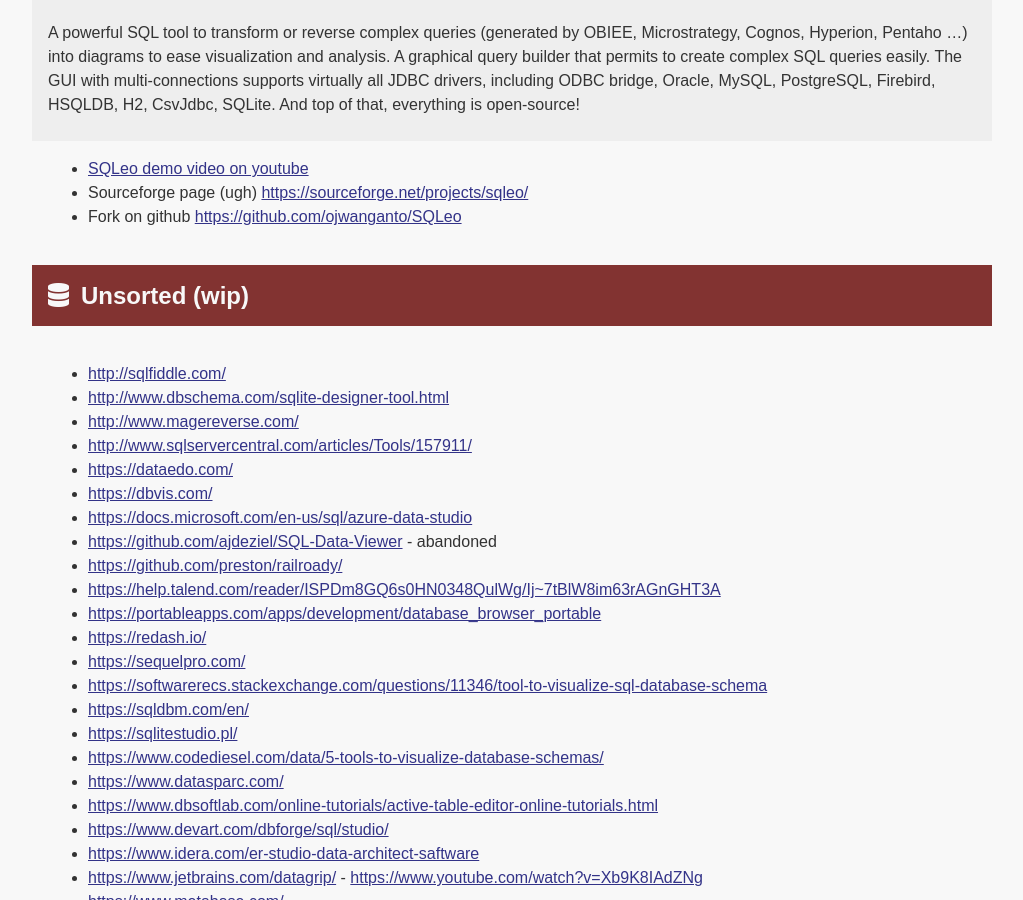
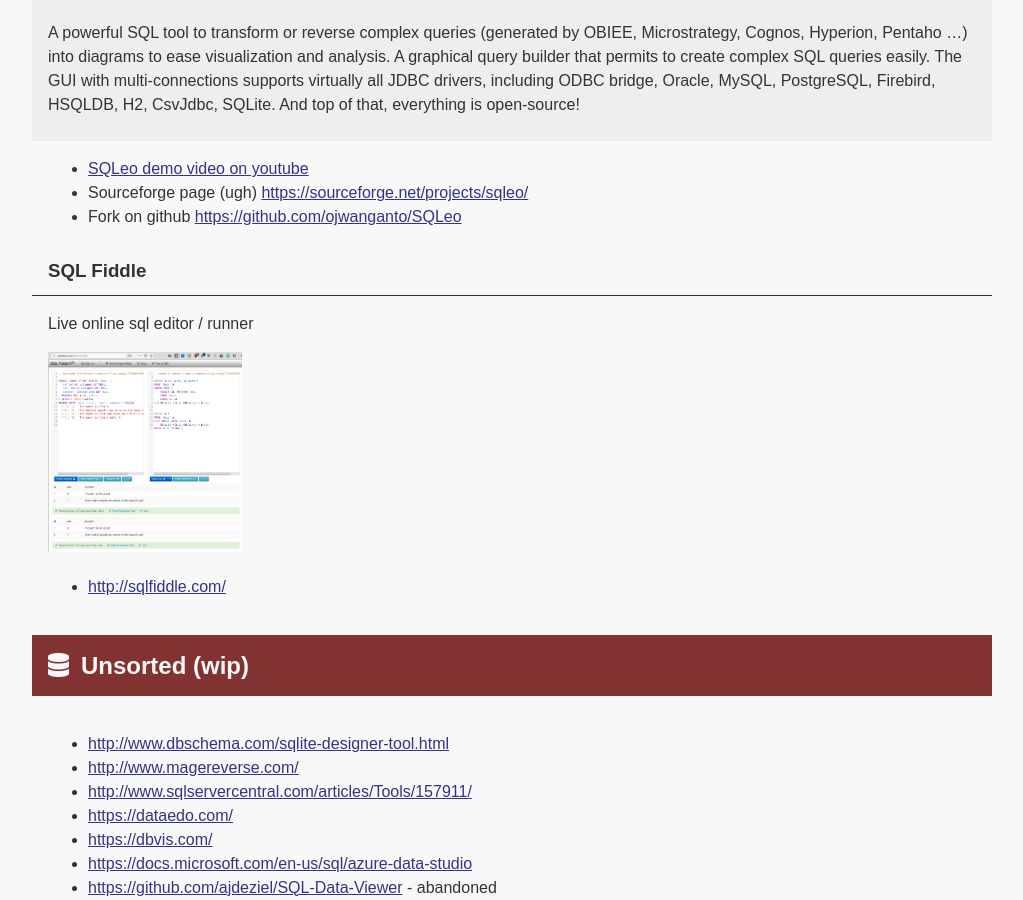
Before and after one commit to timabell/schema-explorer, a Jekyll site: the page built from _posts/2019-06-10-database-tools-you-didnt-know-about.md, in a window 1280 px wide and 900 px high, scrolled down 3301 px. Shown: the whole window, without its empty margins (128-1151 px from the left). Built offline with Jekyll 4.4.1, drawn with Linux system fonts in a browser that asks for light colours; nearby versions of some CDN libraries.

Commit message:
tools - sqlfiddle info & screenshot

```diff
--- a/_posts/2019-06-10-database-tools-you-didnt-know-about.md
+++ b/_posts/2019-06-10-database-tools-you-didnt-know-about.md
@@ -117,9 +117,17 @@
 * Sourceforge page (ugh) <https://sourceforge.net/projects/sqleo/>
 * Fork on github <https://github.com/ojwanganto/SQLeo>
 
+
+### SQL Fiddle
+
+Live online sql editor / runner
+
+![SQL Fiddle screenshot](/blog/img/tools/sqlfiddle-screenshot.png){:height="200px"}
+
+* <http://sqlfiddle.com/>
+
 ## Unsorted (wip)
 
-* <http://sqlfiddle.com/>
 * <http://www.dbschema.com/sqlite-designer-tool.html>
 * <http://www.magereverse.com/>
 * <http://www.sqlservercentral.com/articles/Tools/157911/>
```
Also changed, not shown: blog/img/tools/sqlfiddle-screenshot.png (added).
